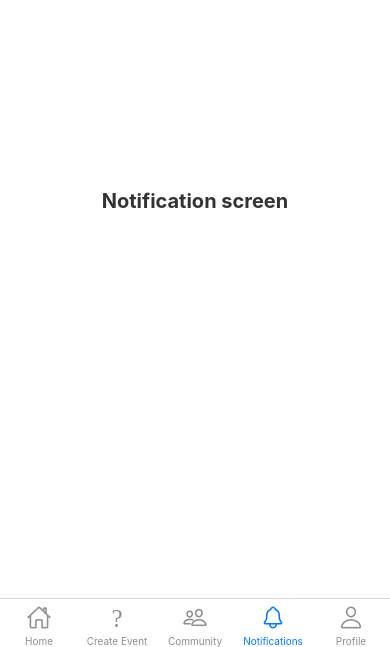
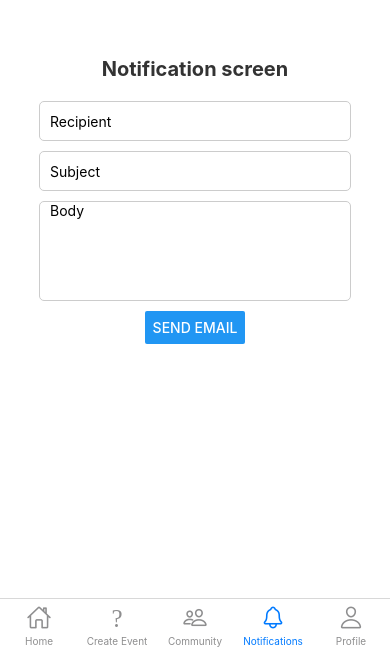
Before and after one commit to Adamf44/LocalEventApplication, a React Native app: screen /Notifications in a window 390 px wide. Shown: the part 197-844 px from the top of the page. Built offline with nearby package versions, Linux system fonts and the light colour scheme; no server answers; the database is empty.

Commit message:
Making notification screen for app
creating template for the email api for the notification screen.

```diff
--- a/app/screens/NotificationScreen.js
+++ b/app/screens/NotificationScreen.js
@@ -1,10 +1,38 @@
-import React from "react";
-import { View, Text, StyleSheet } from "react-native";
+import React, { useState } from "react";
+import { View, Text, TextInput, Button, StyleSheet } from "react-native";
 
 const NotificationScreen = () => {
+  const [recipient, setRecipient] = useState("");
+  const [subject, setSubject] = useState("");
+  const [body, setBody] = useState("");
+
+  const sendEmail = () => {
+    //email api
+  };
+
   return (
     <View style={styles.container}>
       <Text style={styles.text}>Notification screen</Text>
+      <TextInput
+        style={styles.input}
+        placeholder="Recipient"
+        value={recipient}
+        onChangeText={setRecipient}
+      />
+      <TextInput
+        style={styles.input}
+        placeholder="Subject"
+        value={subject}
+        onChangeText={setSubject}
+      />
+      <TextInput
+        style={[styles.input, styles.bodyInput]}
+        placeholder="Body"
+        value={body}
+        onChangeText={setBody}
+        multiline
+      />
+      <Button title="Send Email" onPress={sendEmail} />
     </View>
   );
 };
@@ -20,6 +48,19 @@ const styles = StyleSheet.create({
     fontSize: 20,
     fontWeight: "bold",
     color: "#333333",
+    marginBottom: 20,
+  },
+  input: {
+    width: "80%",
+    height: 40,
+    borderColor: "#CCCCCC",
+    borderWidth: 1,
+    borderRadius: 5,
+    paddingHorizontal: 10,
+    marginBottom: 10,
+  },
+  bodyInput: {
+    height: 100,
   },
 });
 
```
